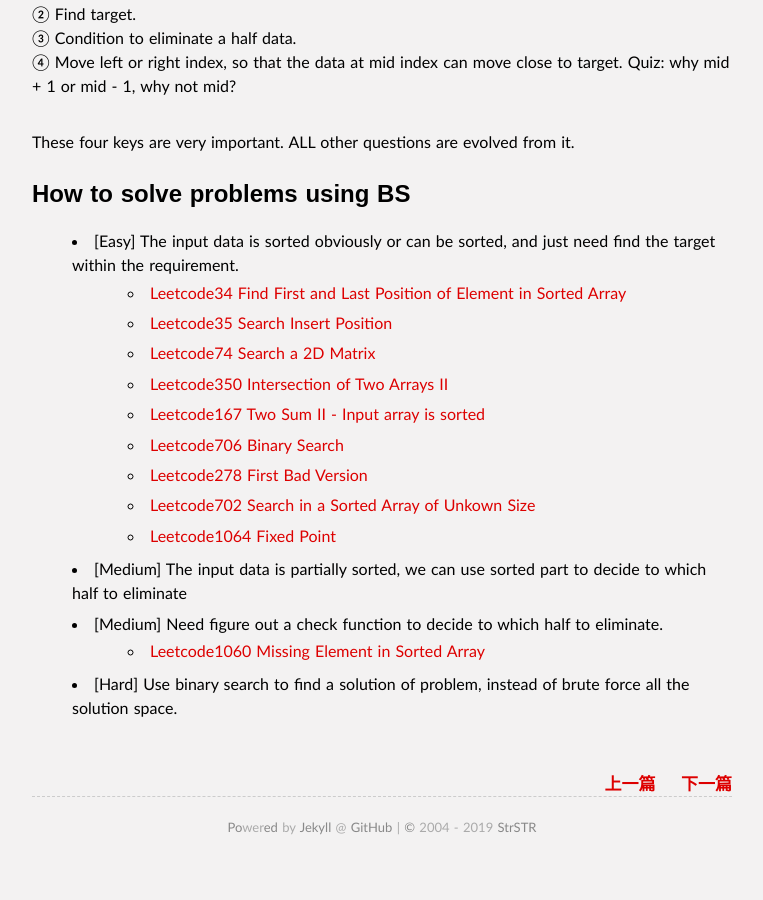
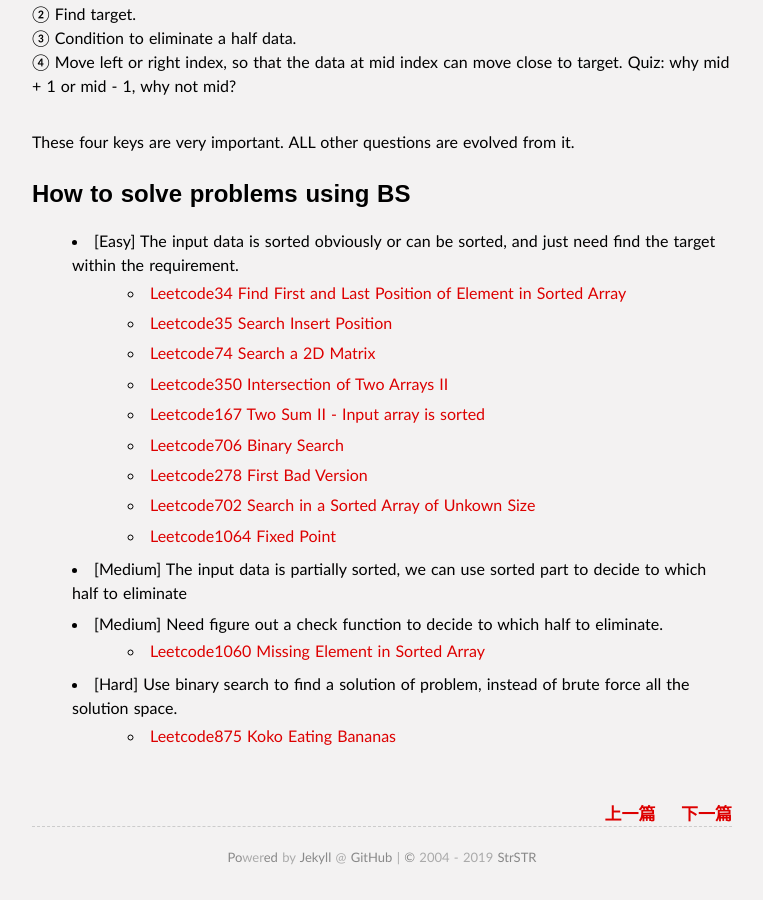
Before and after one commit to goingeast/goingeast.github.io, a Jekyll site: the page built from _posts/2019-06-20-Binary-Search.md, in a window 1280 px wide and 900 px high, scrolled down 1332 px. Shown: the whole window, without its empty margins (258-1021 px from the left). Built offline with Jekyll 4.4.1, drawn with Linux system fonts in a browser that asks for light colours; our own code applies the rules of GitHub Pages for plain Markdown files; before the commit the page ends 2202 px from its top, so only the background shows below that.

Commit message:
Update 2019-06-20-Binary-Search.md

```diff
--- a/_posts/2019-06-20-Binary-Search.md
+++ b/_posts/2019-06-20-Binary-Search.md
@@ -63,3 +63,4 @@ These four keys are very important. ALL other questions are evolved from it.
 - [Medium] Need figure out a check function to decide to which half to eliminate.
 	- [Leetcode1060 Missing Element in Sorted Array](https://strstr.io/Leetcode1060-Missing-Element-in-Sorted-Array/)
 - [Hard] Use binary search to find a solution of problem, instead of brute force all the solution space.
+	- [Leetcode875 Koko Eating Bananas](https://strstr.io/Leetcode875-Koko-Eating-Bananas/)
```
